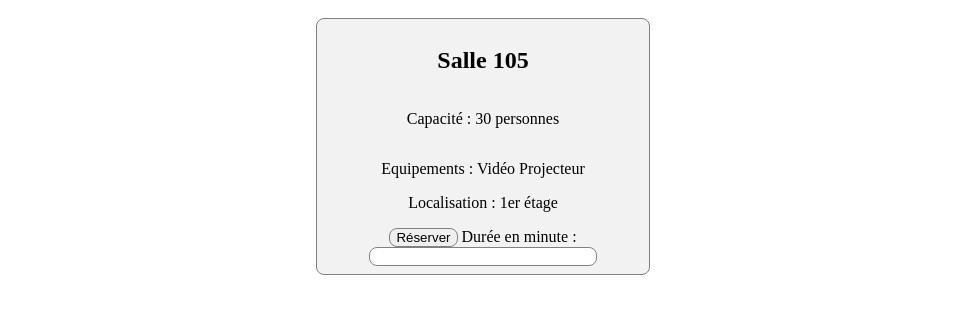
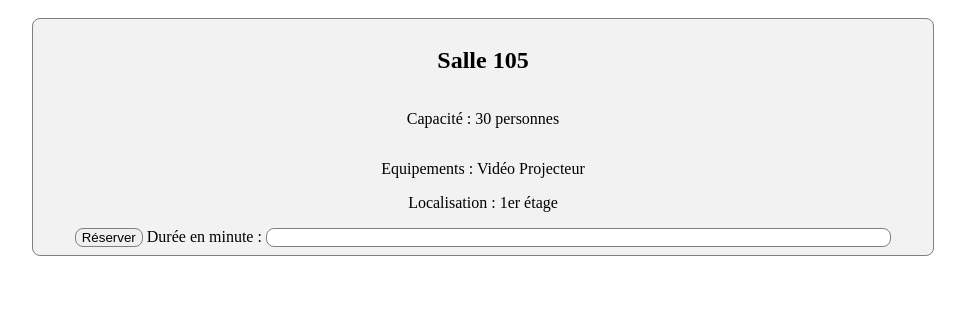
Before and after one commit to leosdlp/GoCampus, a plain HTML site: page index.html in a window 1280 px wide. Shown: the part 72-386 px from the top of the page, without its empty margins (157-1122 px from the left). Drawn offline with Linux system fonts and the light colour scheme.

Commit message:
last css send

```diff
--- a/style.css
+++ b/style.css
@@ -6,7 +6,7 @@
     padding:.5rem;
     place-content: center;
     user-select: none;
-    width:25%;
+    width:70%;
     margin:auto;
   }
 
```
